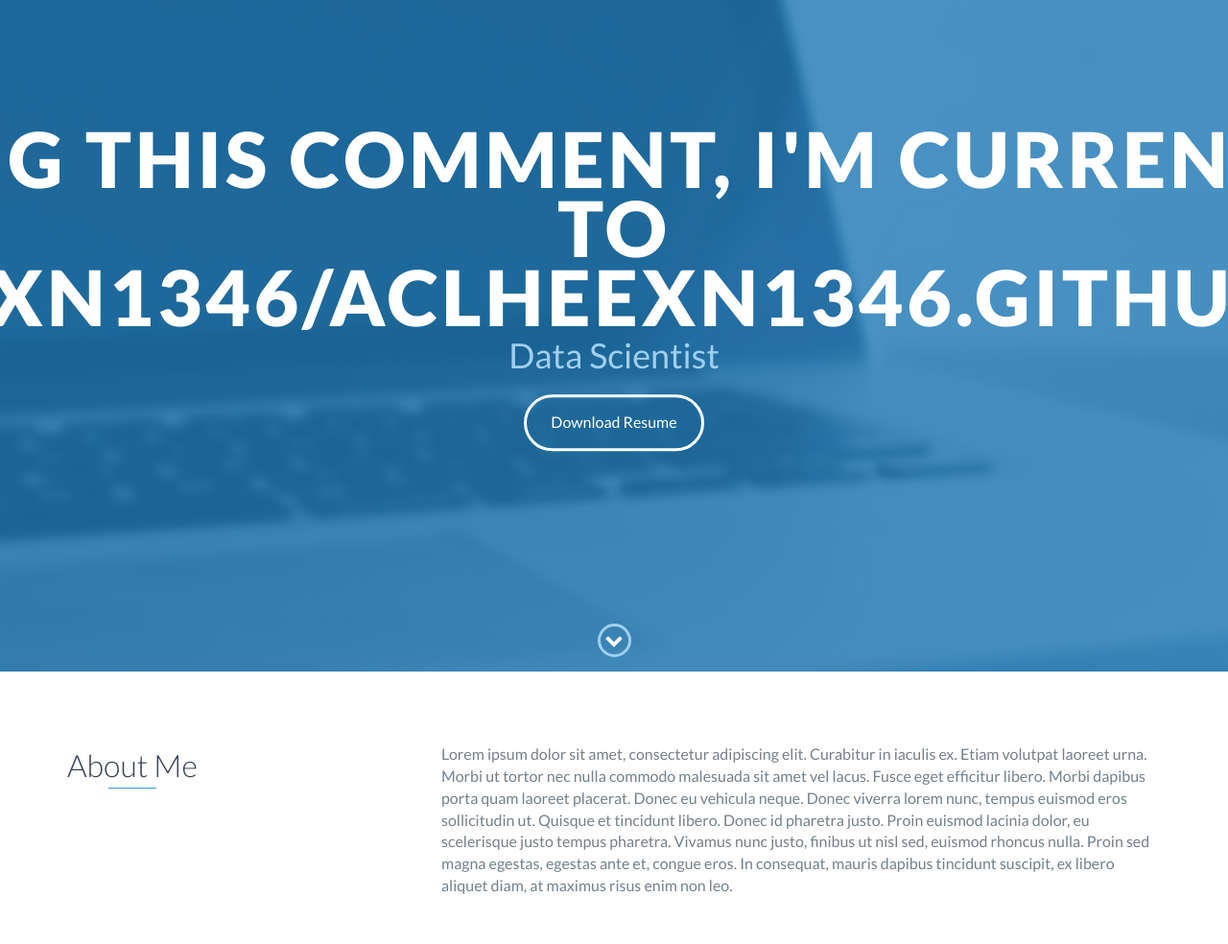
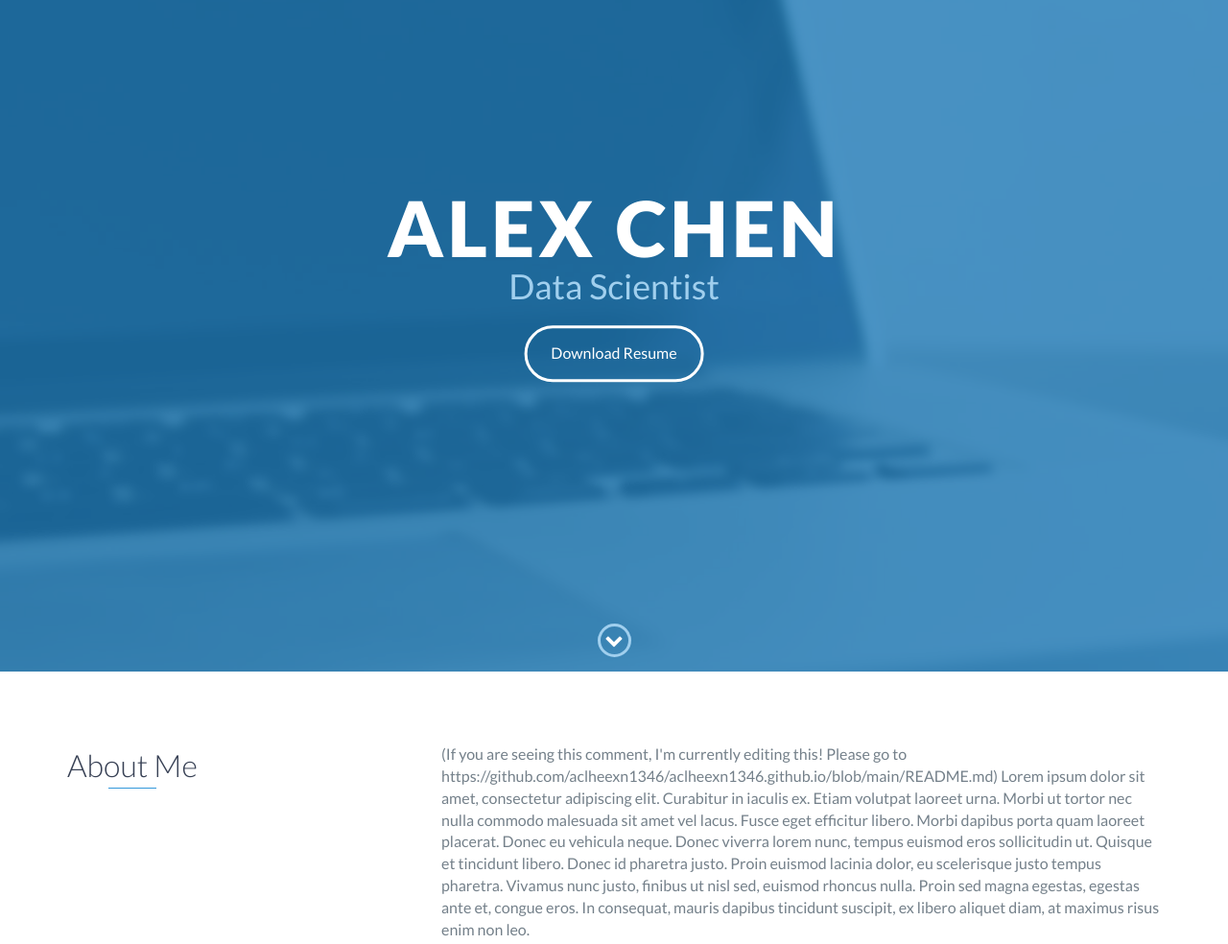
Before and after one commit to aclheexn1346/aclheexn1346.github.io, a plain HTML site: page index.html in a window 1280 px wide. Shown: the part 100-1084 px from the top of the page at 96% size. Drawn offline with nearby package versions, Linux system fonts and the light colour scheme.

Commit message:
Update index.html

```diff
--- a/index.html
+++ b/index.html
@@ -48,7 +48,7 @@
 
     <div id="lead">
         <div id="lead-content">
-            <h1>Alex Chen (If you are seeing this comment, I'm currently editing this! Please go to https://github.com/aclheexn1346/aclheexn1346.github.io/blob/main/README.md</h1>
+            <h1>Alex Chen</h1>
             <h2>Data Scientist</h2>
             <a href="#" class="btn-rounded-white">Download Resume</a>
         </div>
@@ -73,7 +73,7 @@
                 </div>
                 <div class="col-md-8">
                     <p>
-                        Lorem ipsum dolor sit amet, consectetur adipiscing elit. Curabitur in iaculis ex. Etiam volutpat laoreet urna. Morbi ut tortor nec nulla commodo malesuada sit amet vel lacus. Fusce eget efficitur libero. Morbi dapibus porta quam laoreet placerat. Donec
+                        (If you are seeing this comment, I'm currently editing this! Please go to https://github.com/aclheexn1346/aclheexn1346.github.io/blob/main/README.md) Lorem ipsum dolor sit amet, consectetur adipiscing elit. Curabitur in iaculis ex. Etiam volutpat laoreet urna. Morbi ut tortor nec nulla commodo malesuada sit amet vel lacus. Fusce eget efficitur libero. Morbi dapibus porta quam laoreet placerat. Donec
                         eu vehicula neque. Donec viverra lorem nunc, tempus euismod eros sollicitudin ut. Quisque et tincidunt libero. Donec id pharetra justo. Proin euismod lacinia dolor, eu scelerisque justo tempus pharetra. Vivamus nunc justo, finibus
                         ut nisl sed, euismod rhoncus nulla. Proin sed magna egestas, egestas ante et, congue eros. In consequat, mauris dapibus tincidunt suscipit, ex libero aliquet diam, at maximus risus enim non leo.
                     </p>
```
